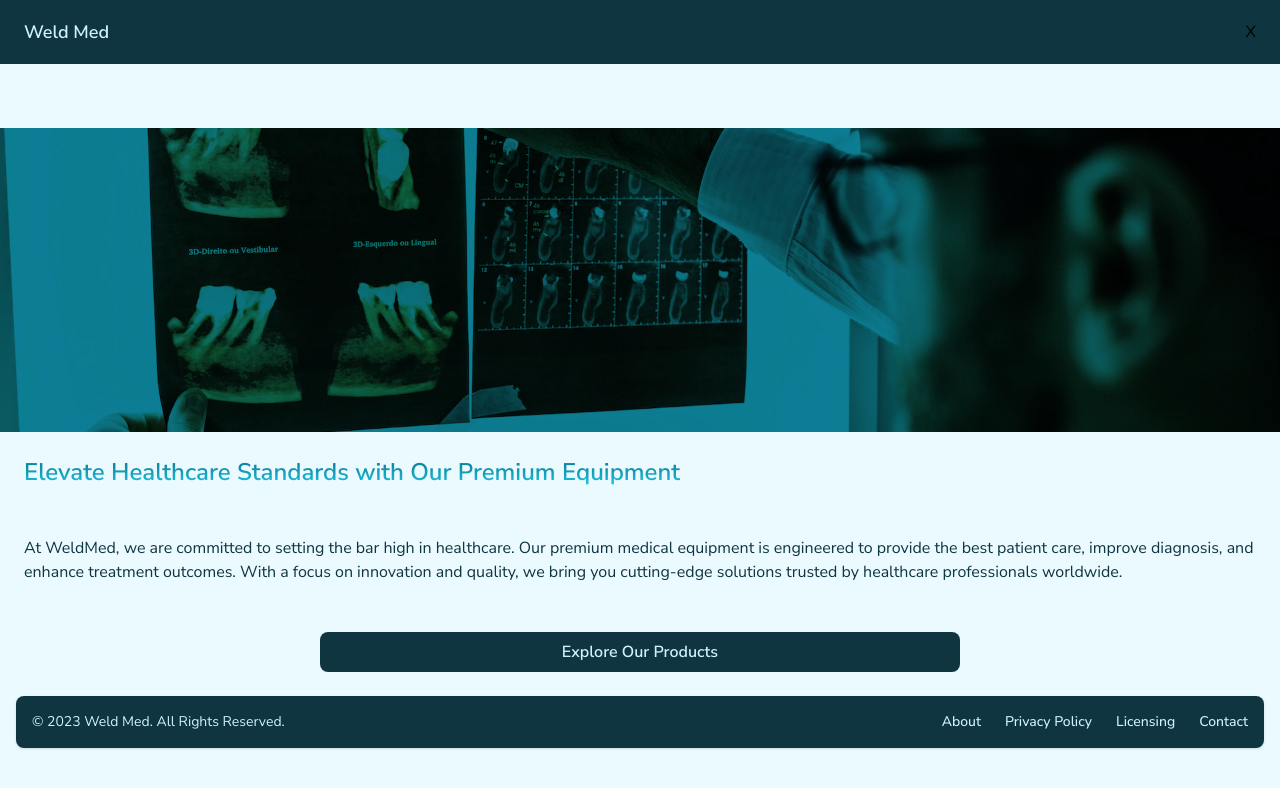
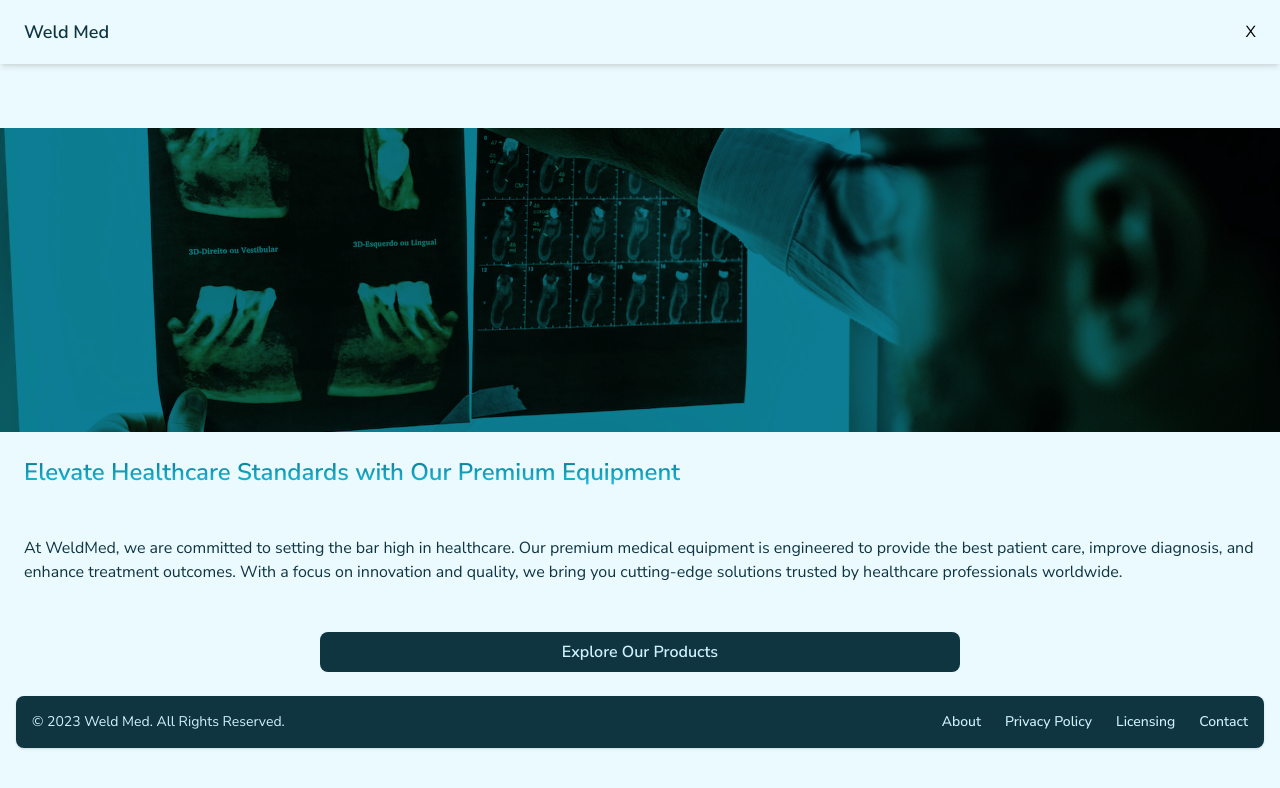
Before and after one commit to musaakhmed/msr-trading, a Next.js app: page / in a window 1280 px wide. Shown: the top 788 px of the page. Built offline with nearby package versions, Linux system fonts and the light colour scheme.

Commit message:
style: change background colours of the navbar and add a shadow

```diff
--- a/components/ui/Header/Header.tsx
+++ b/components/ui/Header/Header.tsx
@@ -13,8 +13,8 @@ export default function NavMenu() {
 	};
 
 	return (
-		<header className="bg-primary fixed top-0 z-10 flex h-16 w-full items-center justify-between px-6">
-			<Link href="/" className="text-secondary text-lg font-semibold">
+		<header className="bg-background fixed top-0 z-10 flex h-16 w-full items-center justify-between px-6 shadow-md ">
+			<Link href="/" className="text-primary text-lg font-semibold">
 				Weld Med
 			</Link>
 			<div className="transition-all duration-200 ease-in">
```
